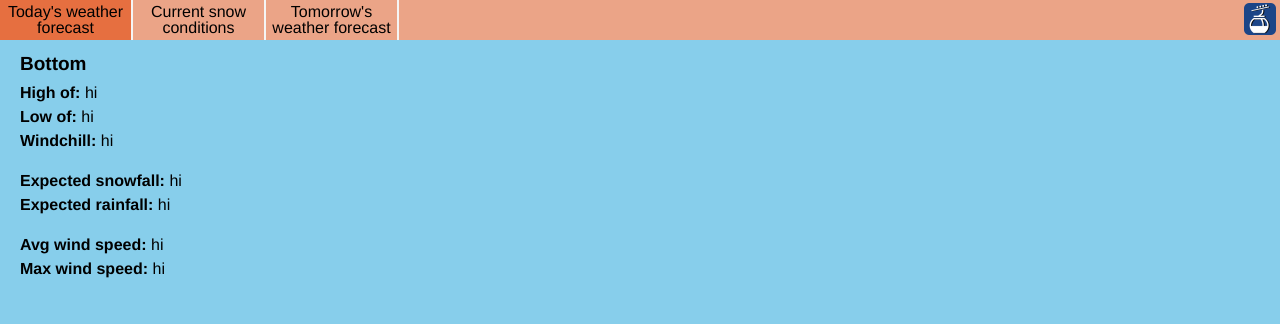
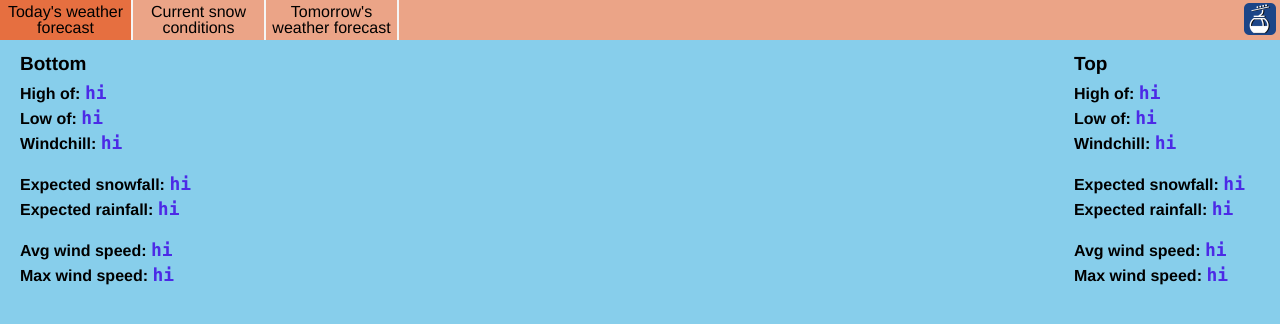
Before and after one commit to RonaldYou/Skicon, a browser extension: page tow.html in a window 1280 px wide. Drawn offline with Linux system fonts and the light colour scheme.

Commit message:
top side and colouring complete

```diff
--- a/tow.html
+++ b/tow.html
@@ -25,5 +25,18 @@
             <h6>Avg wind speed:</h6> <p>hi</p><br>
             <h6>Max wind speed:</h6> <p>hi</p>
         </div>
+
+        <div class="top">
+            <h1>Top</h1>
+            <h6>High of:</h6> <p>hi</p><br>
+            <h6>Low of:</h6> <p>hi</p><br>
+            <h6>Windchill:</h6> <p>hi</p><br><br>
+
+            <h6>Expected snowfall:</h6> <p>hi</p><br>
+            <h6>Expected rainfall:</h6> <p>hi</p><br><br>
+
+            <h6>Avg wind speed:</h6> <p>hi</p><br>
+            <h6>Max wind speed:</h6> <p>hi</p>
+        </div>
     </body>
 </html>
--- a/towStyles.css
+++ b/towStyles.css
@@ -110,6 +110,7 @@ li .active:hover {
 .bottom{
     font-family: "HelveticaNeue-Light", "Helvetica Neue Light", "Helvetica Neue", Helvetica, Arial, "Lucida Grande", sans-serif;
     display:block;
+    float: left;
     padding-left: 20px;
     padding-top: 5px;
 }
@@ -124,9 +125,48 @@ li .active:hover {
     font-weight: 700;
 }
 
+.bottom p{
+    color: rgb(76, 42, 230);
+    font-family: Consolas, monaco, monospace;
+    font-size: 18px;
+    font-weight: 700;
+}
+
 .bottom h1{
     font-weight: 900;
     font-size: 19px;
     line-height: 24px;
     padding: 7px 0px 5px;
 }
+
+.top{
+    font-family: "HelveticaNeue-Light", "Helvetica Neue Light", "Helvetica Neue", Helvetica, Arial, "Lucida Grande", sans-serif;
+    display:block;
+    float: right;
+    padding-right: 35px;
+    padding-top: 5px;
+}
+
+.top h6, .top p{
+    display: inline;
+    font-size: 16px;
+    line-height: 24px;
+}
+
+.top h6{
+    font-weight: 700;
+}
+
+.top p{
+    color: rgb(76, 42, 230);
+    font-family: Consolas, monaco, monospace;
+    font-size: 18px;
+    font-weight: 700;
+}
+
+.top h1{
+    font-weight: 900;
+    font-size: 19px;
+    line-height: 24px;
+    padding: 7px 0px 5px;
+}
```
